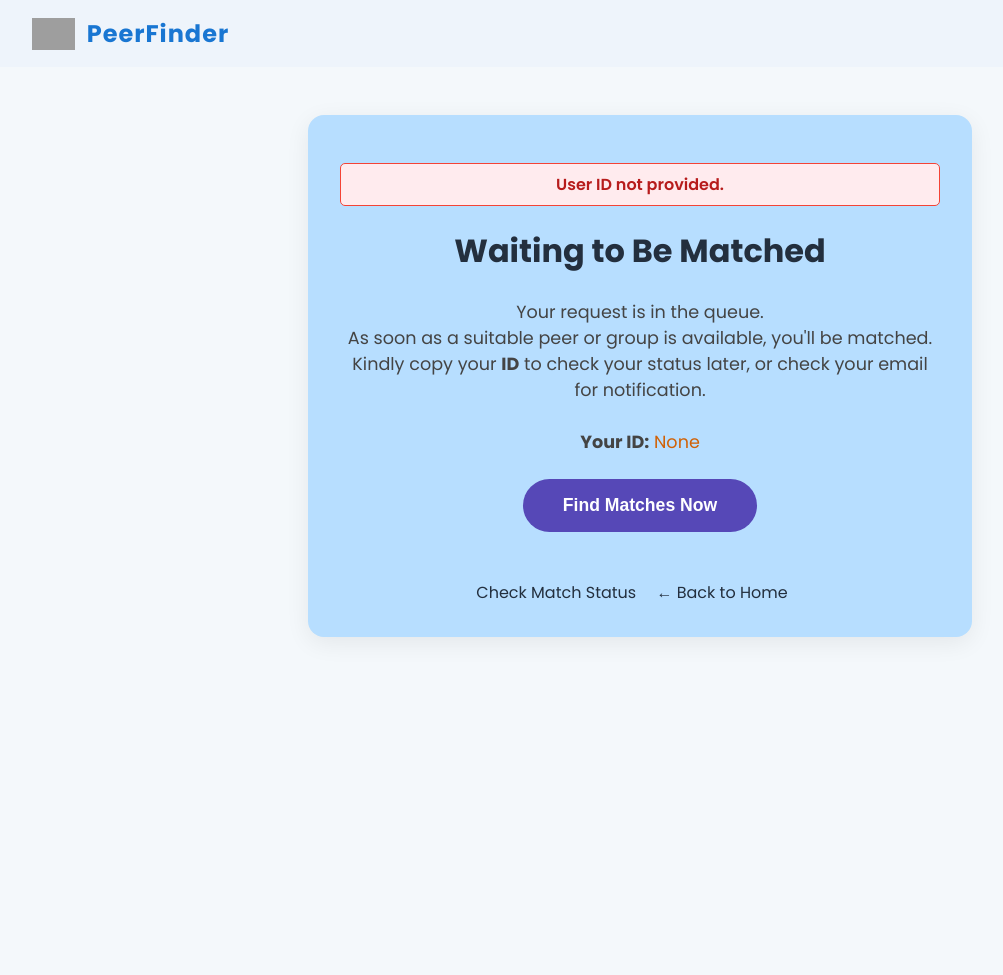
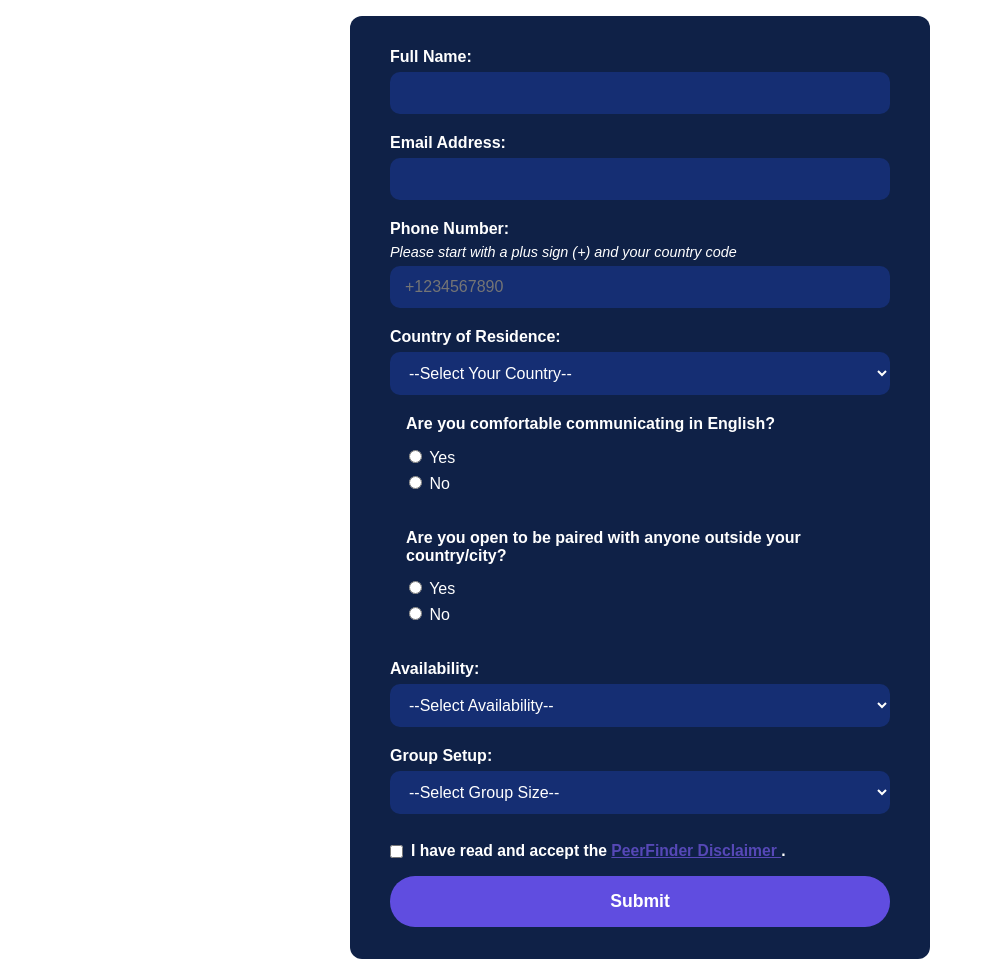
Before and after one commit to chuqudee/alx-pathway-peerfinder, a Flask app: page /waiting/ in a window 1280 px wide. Shown: the whole page, without its empty margins (0-1003 px from the left). Before the commit the page ends 637 px from the top, so only its background shows below. Run offline with Flask 3, Linux system fonts and the light colour scheme; grey boxes are pictures that could not be loaded.

Commit message:
Update waiting.html

```diff
--- a/templates/waiting.html
+++ b/templates/waiting.html
@@ -1,222 +1,226 @@
 <!DOCTYPE html>
 <html lang="en">
 <head>
-    <meta charset="UTF-8" />
-    <title>PeerFinder | Waiting for Match</title>
-    <!-- Google Fonts: Poppins -->
-    <link href="https://fonts.googleapis.com/css2?family=Poppins:wght@400;600;700&display=swap" rel="stylesheet" />
+  <meta charset="UTF-8">
+  <meta name="viewport" content="width=device-width, initial-scale=1.0">
+  <title>Form with Asynchronous Submission</title>
   <style>
-        body {
-            font-family: 'Poppins', Arial, sans-serif;
-            margin: 0;
-            background: #f4f8fb;
-            color: #232f3e;
+    form {
+      max-width: 500px;
+      margin: 1rem auto;
+      font-family: 'Poppins', sans-serif;
+      color: white;
+      background: #0f2147;
+      padding: 2rem 2.5rem;
+      border-radius: 12px;
     }
-        .navbar {
-            background: #eef4fb;
-            padding: 1rem 2rem;
-            display: flex;
-            align-items: center;
+
+    label {
+      font-weight: 600;
+      margin-bottom: 6px;
+      display: block;
     }
-        .navbar .logo-img {
-            height: 32px;
-            margin-right: 12px;
+
+    input[type="text"],
+    input[type="email"],
+    input[type="tel"],
+    select {
+      width: 100%;
+      padding: 12px 15px;
+      border-radius: 10px;
+      border: none;
+      background: #152e73;
+      color: white;
+      font-size: 1rem;
+      margin-bottom: 20px;
+      box-sizing: border-box;
     }
-        .navbar .logo-text {
-            color: #1976d2;
-            font-weight: 700;
-            font-size: 1.5rem;
-            letter-spacing: 1px;
+
+    fieldset {
+      border: none;
+      margin-bottom: 20px;
     }
-        .container {
-            max-width: 600px;
-            margin: 3rem auto;
-            background: rgb(183, 222, 255);
-            border-radius: 16px;
-            box-shadow: 0 6px 24px rgba(0,0,0,0.07);
-            padding: 2rem;
-            text-align: center;
+
+    fieldset legend {
+      font-weight: 600;
+      margin-bottom: 8px;
     }
-        h1 {
-            color: #232f3e;
-            font-size: 2rem;
-            font-weight: 700;
+
+    fieldset label {
+      margin-right: 14px;
+      font-weight: normal;
     }
-        .info {
-            font-size: 1.1rem;
-            color: #444;
-            margin: 1.5rem 0;
-        }
-        .find-btn {
-            background: #5648B7;
+
+    button[type="submit"] {
+      background: #604de0;
       color: #fff;
       border: none;
-            padding: 1rem 2.5rem;
+      padding: 15px 0;
+      width: 100%;
+      font-weight: bold;
       font-size: 1.1rem;
-            font-weight: 600;
-            border-radius: 30px;
+      border-radius: 25px;
       cursor: pointer;
-            transition: background 0.2s;
-            margin-bottom: 1.5rem;
     }
-        .find-btn:hover:not(:disabled) {
-            background: #ffb347;
+
+    button[type="submit"]:hover {
+      background: #4b39cc;
     }
-        .find-btn:disabled {
+
+    button[type="submit"]:disabled {
       background: #ccc;
       cursor: not-allowed;
+      opacity: 0.7;
     }
-        .back-link, .check-status-link {
-            display: inline-block;
-            margin-top: 1.5rem;
-            color: #232f3e;
-            text-decoration: none;
-            font-weight: 500;
-            margin-right: 1rem;
+  </style>
+</head>
+<body>
+  <form method="POST" action="{{ url_for('join_queue') }}">
+    <input type="hidden" name="connection_type" value="debate" />
+
+    <label for="name">Full Name:</label>
+    <input type="text" id="name" name="name" required />
+
+    <label for="email">Email Address:</label>
+    <input type="email" id="email" name="email" required />
+
+    <label for="phone">Phone Number:</label>
+    <div style="font-size:0.9rem; font-style: italic; margin-bottom: 6px;">
+      Please start with a plus sign (+) and your country code
+    </div>
+    <input type="tel" id="phone" name="phone" placeholder="+1234567890" required />
+
+    <label for="country">Country of Residence:</label>
+    <select id="country" name="country" required>
+      <option value="" disabled selected>--Select Your Country--</option>
+      <option value="Egypt">Egypt</option>
+      <option value="Ethiopia">Ethiopia</option>
+      <option value="Ghana">Ghana</option>
+      <option value="Kenya">Kenya</option>
+      <option value="Morocco">Morocco</option>
+      <option value="Nigeria">Nigeria</option>
+      <option value="Rwanda">Rwanda</option>
+      <option value="South Africa">South Africa</option>
+      <option value="Other">Other</option>
+    </select>
+
+    <fieldset>
+      <legend>Are you comfortable communicating in English?</legend>
+      <label><input type="radio" name="english_comfort" value="Yes" required /> Yes</label>
+      <label><input type="radio" name="english_comfort" value="No" /> No</label>
+    </fieldset>
+
+    <fieldset>
+      <legend>Are you open to be paired with anyone outside your country/city?</legend>
+      <label><input type="radio" name="open_pairing" value="Yes" required /> Yes</label>
+      <label><input type="radio" name="open_pairing" value="No" /> No</label>
+    </fieldset>
+
+    <label for="availability">Availability:</label>
+    <select id="availability" name="availability" required>
+      <option value="" disabled selected>--Select Availability--</option>
+      <option value="Morning">Morning</option>
+      <option value="Afternoon">Afternoon</option>
+      <option value="Evening">Evening</option>
+      <option value="Flexible">Flexible (Any time)</option>
+    </select>
+
+    <label for="group_size">Group Setup:</label>
+    <select id="group_size" name="group_size" required>
+      <option value="" disabled selected>--Select Group Size--</option>
+      <option value="2">2</option>
+      <option value="4">4</option>
+    </select>
+
+    <!-- Disclaimer checkbox -->
+    <div style="margin-top: 0.5rem; margin-bottom: 1rem; display: flex; align-items: center;">
+      <input type="checkbox" id="disclaimer_agree" name="disclaimer_agree" required style="margin: 0; margin-right: 8px;" />
+      <label for="disclaimer_agree" style="font-size: 0.98rem; margin: 0;">
+        I have read and accept the
+        <a href="{{ url_for('disclaimer') }}" target="_blank" style="color:#5648B7; font-weight:600; text-decoration:underline;">
+          PeerFinder Disclaimer
+        </a>.
+      </label>
+    </div>
+
+    <button type="submit">Submit</button>
+  </form>
+
+  <script>
+    document.querySelector('form').addEventListener('submit', async function(e) {
+      e.preventDefault(); // Prevent default form submission (page reload)
+
+      // Disable the submit button to prevent multiple clicks
+      const submitBtn = this.querySelector('button[type="submit"]');
+      if (submitBtn) {
+        submitBtn.disabled = true;
+        submitBtn.textContent = 'Sending email...⏳';
+        submitBtn.setAttribute('aria-busy', 'true');
       }
-        .back-link:hover, .check-status-link:hover {
-            text-decoration: underline;
+
+      // Show loading overlay if it doesn't already exist
+      if (!document.getElementById('loadingOverlay')) {
+        let loadingDiv = document.createElement('div');
+        loadingDiv.id = 'loadingOverlay';
+        loadingDiv.style.position = 'fixed';
+        loadingDiv.style.top = '0';
+        loadingDiv.style.left = '0';
+        loadingDiv.style.width = '100vw';
+        loadingDiv.style.height = '100vh';
+        loadingDiv.style.backgroundColor = 'rgba(0,0,0,0.5)';
+        loadingDiv.style.color = '#fff';
+        loadingDiv.style.fontSize = '1.5rem';
+        loadingDiv.style.display = 'flex';
+        loadingDiv.style.justifyContent = 'center';
+        loadingDiv.style.alignItems = 'center';
+        loadingDiv.style.zIndex = '9999';
+        loadingDiv.textContent = 'Please wait while we process your request...';
+        document.body.appendChild(loadingDiv);
       }
-        /* Flashed messages styles */
-        ul.flashes {
-            list-style: none;
-            padding: 0;
-            margin-bottom: 1rem;
+
+      try {
+        // Collect form data and send via fetch
+        const formData = new FormData(this);
+        const response = await fetch(this.action, {
+          method: 'POST',
+          body: formData,
+        });
+
+        if (response.ok) {
+          // Handle successful submission
+          const loadingDiv = document.getElementById('loadingOverlay');
+          if (loadingDiv) {
+            loadingDiv.textContent = 'Submission successful!';
+            setTimeout(() => {
+              loadingDiv.remove();
+              if (submitBtn) {
+                submitBtn.disabled = false;
+                submitBtn.textContent = 'Submit';
+                submitBtn.setAttribute('aria-busy', 'false');
               }
-        ul.flashes li.warning {
-            border: 1px solid #f44336;
-            background-color: #ffebee;
-            color: #b71c1c;
-            font-weight: 600;
-            padding: 0.5rem 1rem;
-            border-radius: 5px;
+              this.reset(); // Reset form fields
+            }, 2000); // Show success message for 2 seconds
           }
-        /* Match result table styles */
-        .result {
-            font-size: 1.2rem;
-            color: #388e3c;
-            font-weight: 600;
-            margin: 1.5rem 0;
+        } else {
+          // Handle server error
+          throw new Error('Server responded with an error');
         }
-        table {
-            width: 100%;
-            border-collapse: collapse;
-            margin: 1rem 0;
-            background: #f6f8fa;
-            border-radius: 8px;
-            overflow: hidden;
+      } catch (error) {
+        // Handle network or other errors
+        const loadingDiv = document.getElementById('loadingOverlay');
+        if (loadingDiv) {
+          loadingDiv.textContent = 'An error occurred. Please try again.';
+          if (submitBtn) {
+            submitBtn.disabled = false;
+            submitBtn.textContent = 'Submit';
+            submitBtn.setAttribute('aria-busy', 'false');
           }
-        th, td {
-            padding: 0.8rem;
-            text-align: left;
-            border-bottom: 1px solid #ddd;
-        }
-        th {
-            background: #232f3e;
-            color: #fff;
-            font-weight: 600;
-        }
-        tr:nth-child(even) {
-            background: #f1f3f5;
-        }
-        tr.you {
-            background: #ffe0b2;
-            font-weight: 600;
-        }
-        @media (max-width: 700px) {
-            .container {
-                margin: 1rem;
-                padding: 1rem;
-            }
-            h1 {
-                font-size: 1.4rem;
-            }
-            table {
-                font-size: 0.9rem;
-            }
-            th, td {
-                padding: 0.5rem;
+          setTimeout(() => {
+            loadingDiv.remove();
+          }, 3000); // Show error message for 3 seconds
         }
       }
-    </style>
-    <script>
-        async function tryMatch() {
-            const user_id = "{{ user_id }}";
-            const findBtn = document.querySelector('.find-btn');
-            // Disable button and show loading state
-            findBtn.disabled = true;
-            findBtn.textContent = 'Finding Matches...';
-            try {
-                const response = await fetch('/match', {
-                    method: 'POST',
-                    headers: {'Content-Type': 'application/json'},
-                    body: JSON.stringify({ user_id })
     });
-                const data = await response.json();
-                if (data.redirect) {
-                    window.location.href = data.redirect; // Redirect back to waiting page
-                }
-            } catch (error) {
-                console.error('Error:', error);
-                findBtn.textContent = 'Find Matches Now';
-                findBtn.disabled = false; // Re-enable on error
-            }
-        }
   </script>
-</head>
-<body>
-    <div class="navbar">
-        <img src="{{ url_for('static', filename='alx_icon-300x169.png') }}" class="logo-img" alt="ALX Logo" />
-        <span class="logo-text">PeerFinder</span>
-    </div>
-    <div class="container">
-        {% with messages = get_flashed_messages(with_categories=true) %}
-          {% if messages %}
-            <ul class="flashes">
-              {% for category, message in messages %}
-                <li class="{{ category }}">{{ message }}</li>
-              {% endfor %}
-            </ul>
-          {% endif %}
-        {% endwith %}
-        {% if matched is defined and matched %}
-            <h1>You Are Matched!</h1>
-            <p class="result">You have been matched with the following peer(s):</p>
-            <table>
-                <thead>
-                    <tr>
-                        <th>Name</th>
-                        <th>Email</th>
-                        <th>WhatsApp Number</th>
-                    </tr>
-                </thead>
-                <tbody>
-                    {% for member in group_members %}
-                    <tr{% if member['id'] == user['id'] %} class="you"{% endif %}>
-                        <td>
-                            {{ member['name'] }}
-                            {% if member['id'] == user['id'] %} <strong>(You)</strong>{% endif %}
-                        </td>
-                        <td>{{ member['email'] }}</td>
-                        <td>{{ member['phone'] }}</td>
-                    </tr>
-                    {% endfor %}
-                </tbody>
-            </table>
-        {% else %}
-            <h1>Waiting to Be Matched</h1>
-            <div class="info">
-                Your request is in the queue.<br>
-                As soon as a suitable peer or group is available, you'll be matched.<br>
-                Kindly copy your <strong>ID</strong> to check your status later, or check your email for notification.<br>
-                <br>
-                <strong>Your ID:</strong> <span style="color:#d06106;">{{ user_id }}</span>
-            </div>
-        {% endif %}
-        <button class="find-btn" {% if match_attempted %}disabled{% endif %} onclick="tryMatch()">Find Matches Now</button>
-        <br>
-        <a href="{{ url_for('check_match') }}" class="check-status-link">Check Match Status</a>
-        <a href="{{ url_for('landing') }}" class="back-link">&larr; Back to Home</a>
-    </div>
 </body>
 </html>
```
Lines whose indentation alone changed are shown as unchanged.
